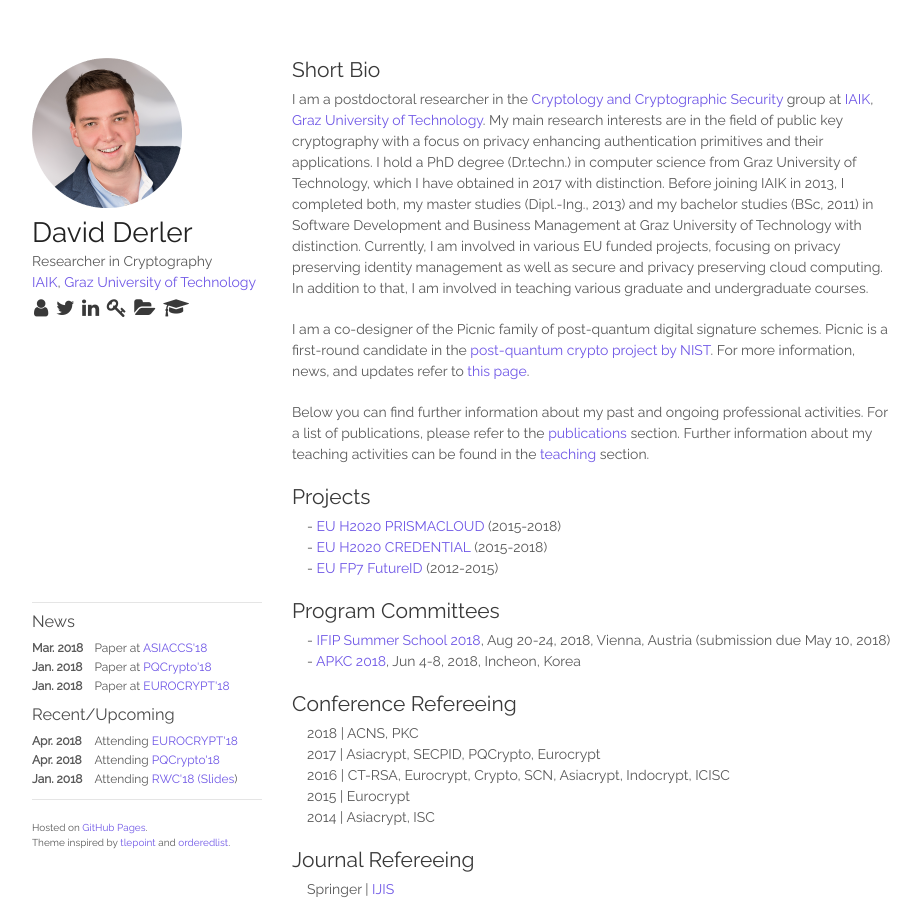
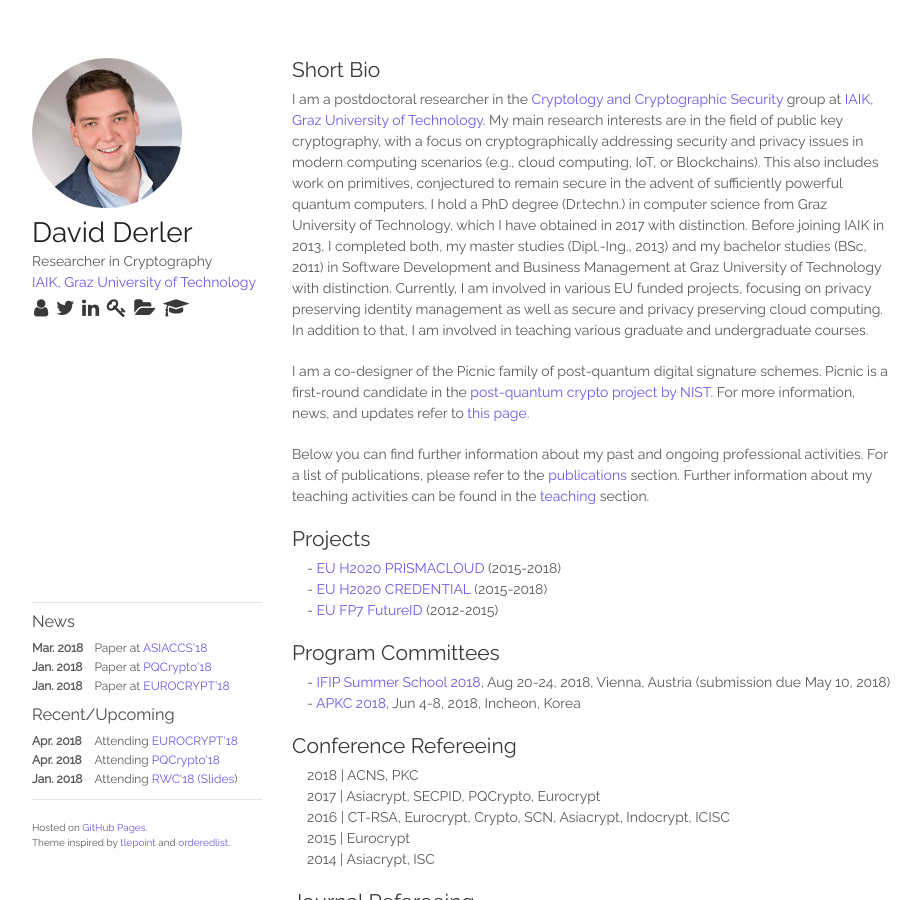
Before and after one commit to derlerd/derlerd.github.io, a Jekyll site: the page built from index.html, in a window 1280 px wide and 900 px high. Shown: the whole window, without its empty margins (178-1099 px from the left). Built offline with Jekyll 4.4.1, drawn with Linux system fonts in a browser that asks for light colours.

Commit message:
updated bio

```diff
--- a/_includes/bio.html
+++ b/_includes/bio.html
@@ -1,5 +1,5 @@
 <h2>Short Bio</h2>
-<p>I am a postdoctoral researcher in the <a href="https://www.iaik.tugraz.at/content/research/crypto/">Cryptology and Cryptographic Security</a> group at <a href="https://www.iaik.tugraz.at">IAIK</a>, <a href="http://www.tugraz.at">Graz University of Technology</a>. My main research interests are in the field of public key cryptography with a focus on privacy enhancing authentication primitives and their applications. I hold a PhD degree (Dr.techn.) in computer science from Graz University of Technology, which I have obtained in 2017 with distinction. Before joining IAIK in 2013, I completed both, my master studies (Dipl.-Ing., 2013) and my bachelor studies (BSc, 2011) in Software Development and Business Management at Graz University of Technology with distinction. Currently, I am involved in various EU funded projects, focusing on privacy preserving identity management as well as secure and privacy preserving cloud computing. In addition to that, I am involved in teaching various graduate and undergraduate courses.</p>
+<p>I am a postdoctoral researcher in the <a href="https://www.iaik.tugraz.at/content/research/crypto/">Cryptology and Cryptographic Security</a> group at <a href="https://www.iaik.tugraz.at">IAIK</a>, <a href="http://www.tugraz.at">Graz University of Technology</a>. My main research interests are in the field of public key cryptography, with a focus on cryptographically addressing security and privacy issues in modern computing scenarios (e.g., cloud computing, IoT, or Blockchains). This also includes work on primitives, conjectured to remain secure in the advent of sufficiently powerful quantum computers. I hold a PhD degree (Dr.techn.) in computer science from Graz University of Technology, which I have obtained in 2017 with distinction. Before joining IAIK in 2013, I completed both, my master studies (Dipl.-Ing., 2013) and my bachelor studies (BSc, 2011) in Software Development and Business Management at Graz University of Technology with distinction. Currently, I am involved in various EU funded projects, focusing on privacy preserving identity management as well as secure and privacy preserving cloud computing. In addition to that, I am involved in teaching various graduate and undergraduate courses.</p>
 
 <p>I am a co-designer of the Picnic family of post-quantum digital signature schemes. Picnic is a first-round candidate in the <a href="https://csrc.nist.gov/projects/post-quantum-cryptography">post-quantum crypto project by NIST</a>. For more information, news, and updates refer to <a href="https://microsoft.github.io/Picnic/">this page</a>.</p>
 
```
